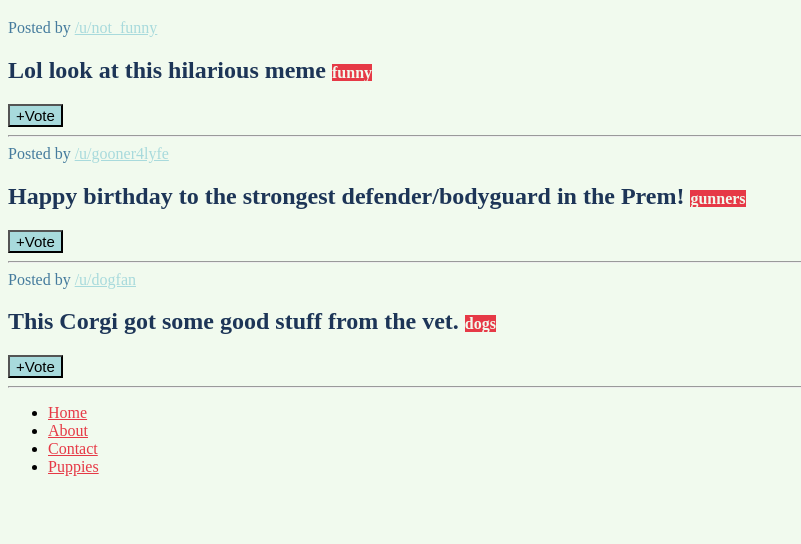
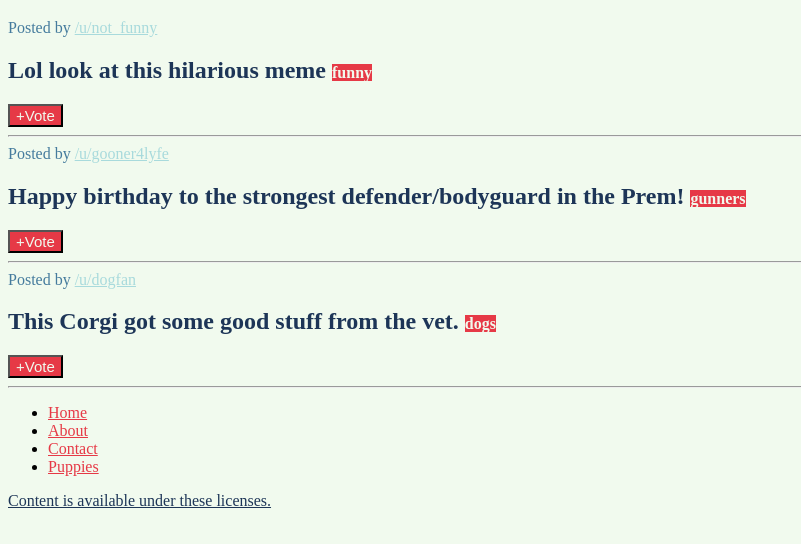
Before and after one commit to BindingOx/webdev_bootcamp_2_cs, a plain HTML site: page css_section/section_7/Universal_and_Element_Selectors/starter.html in a window 1280 px wide. Shown: the part 92-636 px from the top of the page, without its empty margins (0-801 px from the left). Drawn offline with Linux system fonts and the light colour scheme.

Commit message:
Finish 73 Adjacent and Direct Descendant Selectors

```diff
--- a/css_section/section_7/Universal_and_Element_Selectors/app.css
+++ b/css_section/section_7/Universal_and_Element_Selectors/app.css
@@ -32,7 +32,7 @@ span {
   font-size: 16px;
 }
 
-/* scenario */
+/* scenario: coloring anchor tags*/
 
 /* a {
   color: #a8dadc;
@@ -52,3 +52,16 @@ span {
 footer a {
   color: #e63946;
 }
+
+/* end of scenario: coloring anchor tags*/
+
+/* descendent selector example */
+h2 + button {
+  color: #f1faee;
+  background-color: #e63946;
+}
+
+/* direct child selector example */
+footer > a {
+  color: #1d3557;
+}
--- a/css_section/section_7/Universal_and_Element_Selectors/starter.html
+++ b/css_section/section_7/Universal_and_Element_Selectors/starter.html
@@ -41,6 +41,7 @@
         <hr />
       </section>
     </main>
+
     <footer>
       <nav>
         <ul>
@@ -58,6 +59,7 @@
           </li>
         </ul>
       </nav>
+      <a href="#">Content is available under these licenses.</a>
     </footer>
   </body>
 </html>
```
